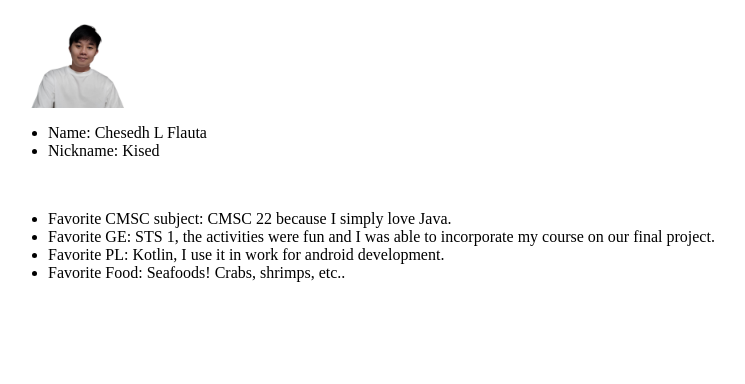
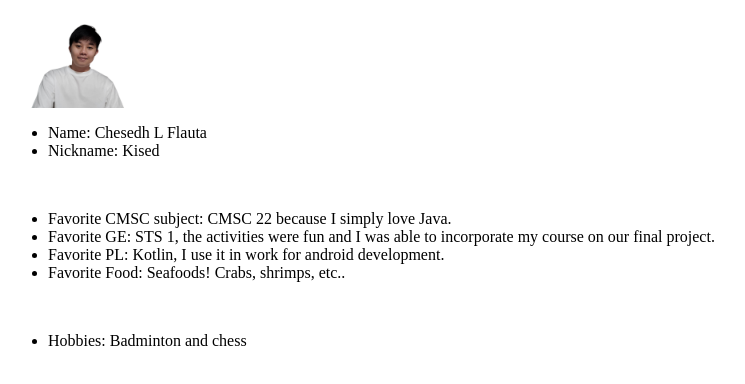
Before and after one commit to kisedf/kisedf.github.io, a plain HTML site: page index.html in a window 1280 px wide. Shown: the whole page, without its empty margins (0-745 px from the left). Drawn offline with Linux system fonts and the light colour scheme.

Commit message:
ui: Add hobbies

```diff
--- a/index.html
+++ b/index.html
@@ -21,5 +21,11 @@
 				<li>Favorite Food: Seafoods! Crabs, shrimps, etc..</li>
 			</ul>
 		</div>
+		<br>
+		<div class="additional">
+			<ul>
+				<li>Hobbies: Badminton and chess</li>
+			</ul>
+		</div>
 	</body>
 </html>
```
